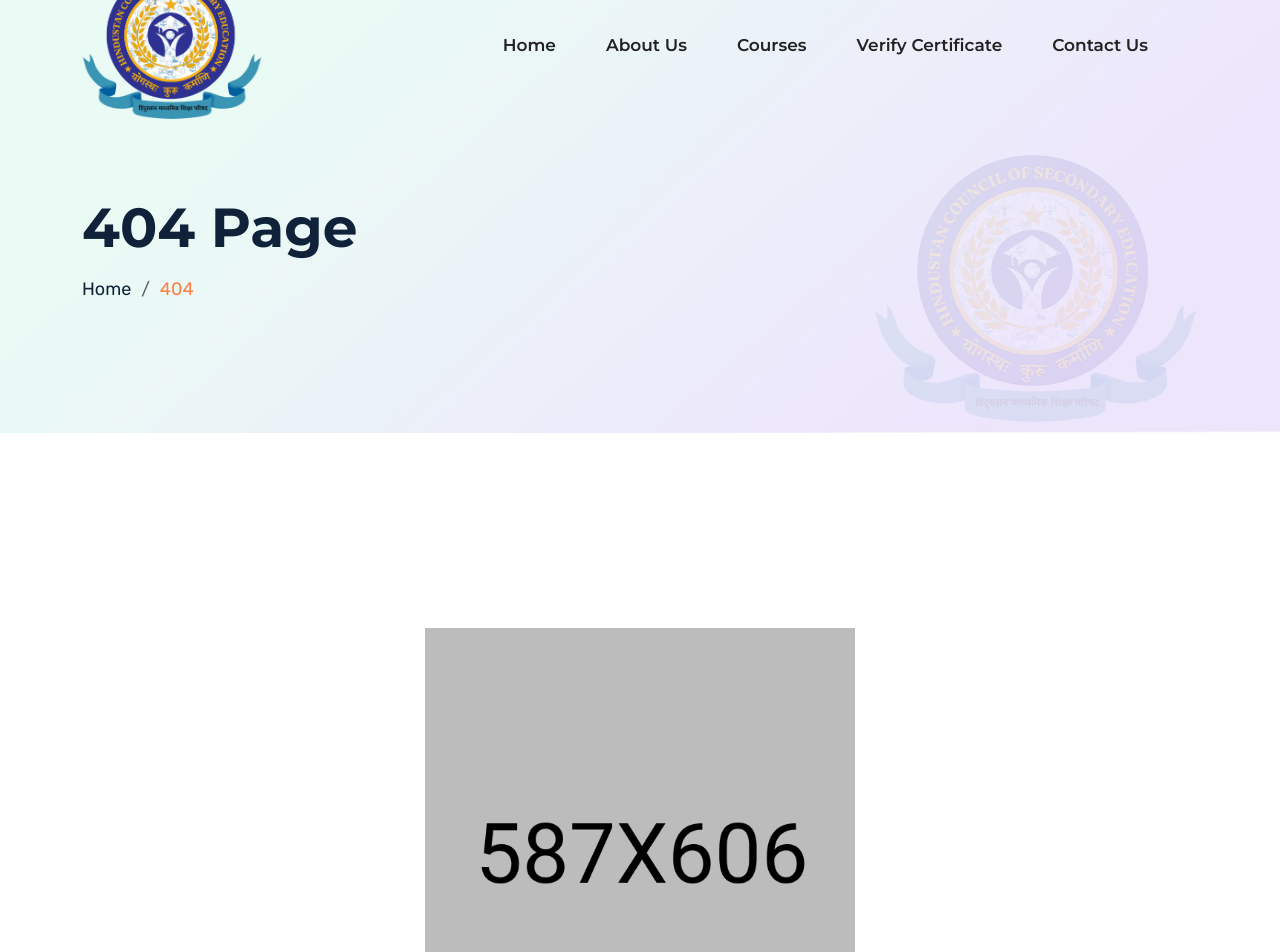
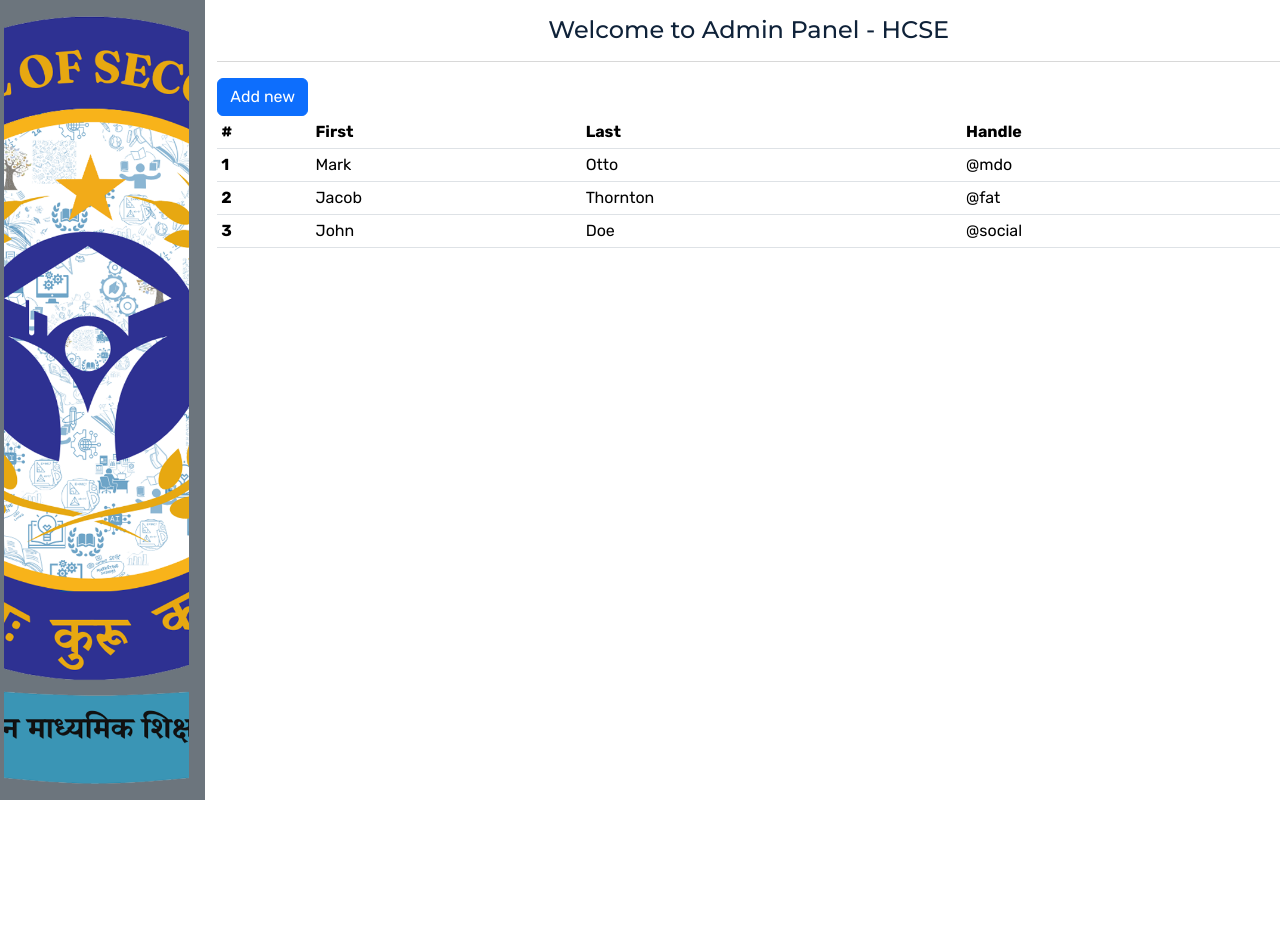
Before and after one commit to Pankajvijaybhatnagar/hind, a Next.js app: page /dashboard/students in a window 1280 px wide. Before the commit this address had no page. Shown: the top 952 px of the page. After the commit the page ends 896 px from the top, so only its background shows below. Built offline with nearby package versions, Linux system fonts and the light colour scheme.

Commit message:
added the student list to the dashboard

```diff
--- /dev/null
+++ b/app/dashboard/layout.js
@@ -0,0 +1,21 @@
+import Sidebar from '@/component/dashboard/Sidebar'
+import Image from 'next/image'
+import React from 'react'
+
+export default function DashboardLayout  ({children})  {
+  return (
+      <div className='row'>
+          <div style={{ height: '100dvh' }} className='col-2 bg-secondary p-3 text-white' >
+              <Image style={{height:"100px !important", width:"60px"}} width={150} height={200} src={'/images/logo3.png'} />
+              <Sidebar/>
+          </div>
+          <div className='col-10 p3'>
+              <h4 className='text-bold text-center pt-3'>Welcome to Admin Panel - HCSE</h4>
+              <hr/>
+              <div style={{ height: '85dvh' }} className='overflow-auto'>
+                  {children}
+              </div>
+          </div>
+      </div>
+  )
+}
--- /dev/null
+++ b/app/dashboard/students/page.js
@@ -0,0 +1,28 @@
+
+"use client"
+
+import AddStudentForm from '@/component/dashboard/AddStudentForm'
+import StudentsList from '@/component/dashboard/StudentsList'
+import React from 'react'
+
+const page = () => {
+    const [islistShow, setIsListShow] = React.useState(true)
+    const handleListShow = () => {
+        setIsListShow(!islistShow)
+    }
+  return (
+      <>
+          {
+              islistShow ?
+                  <>
+                      <button onClick={handleListShow} className='btn btn-primary'>Add new</button>
+                  <StudentsList />
+                      </>
+                  : <AddStudentForm/>
+          }
+
+      </>
+  )
+}
+
+export default page
--- /dev/null
+++ b/component/dashboard/AddStudentForm.js
@@ -0,0 +1,22 @@
+import React from 'react'
+
+const AddStudentForm = () => {
+  return (
+      <div>
+        <h1>Add Student</h1>
+        <form>
+          <div className="mb-3">
+            <label htmlFor="firstName" className="form-label">First Name</label>
+            <input type="text" className="form-control" id="firstName" />
+          </div>
+          <div className="mb-3">
+            <label htmlFor="lastName" className="form-label">Last Name</label>
+            <input type="text" className="form-control" id="lastName" />
+          </div>
+          <button type="submit" className="btn btn-primary">Submit</button>
+        </form>
+    </div>
+  )
+}
+
+export default AddStudentForm
--- /dev/null
+++ b/component/dashboard/Sidebar.js
@@ -0,0 +1,37 @@
+import Link from "next/link";
+import React from "react";
+
+const Sidebar = () => {
+  const menus = [
+    {
+      name: "Home",
+      link: "/dashboard",
+    },
+    {
+      name: "Students",
+      link: "/dashboard/students",
+    },
+  ];
+
+  return (
+    <div className=" p-3">
+      <ul className="navbar-nav justify-content-end flex-grow-1 pe-3">
+        {/* <li className="nav-item">
+          <a className="nav-link active" aria-current="page" href="#">
+            Home
+          </a>
+        </li> */}
+        {menus.map((menu, i) => (
+          <li className="nav-item">
+            <Link className="nav-link " href={menu.link} key={i}>
+              {menu.name}
+            </Link>
+          </li>
+        ))}
+
+      </ul>
+    </div>
+  );
+};
+
+export default Sidebar;
--- /dev/null
+++ b/component/dashboard/StudentsList.js
@@ -0,0 +1,40 @@
+import React from "react";
+
+const StudentsList = () => {
+  return (
+    <div>
+      <table className="table  table-hover table-sm table-responsive">
+        <thead>
+          <tr>
+            <th scope="col">#</th>
+            <th scope="col">First</th>
+            <th scope="col">Last</th>
+            <th scope="col">Handle</th>
+          </tr>
+        </thead>
+        <tbody>
+          <tr>
+            <th scope="row">1</th>
+            <td>Mark</td>
+            <td>Otto</td>
+            <td>@mdo</td>
+          </tr>
+          <tr>
+            <th scope="row">2</th>
+            <td>Jacob</td>
+            <td>Thornton</td>
+            <td>@fat</td>
+          </tr>
+          <tr>
+            <th scope="row">3</th>
+            <td>John</td>
+            <td>Doe</td>
+            <td>@social</td>
+          </tr>
+        </tbody>
+      </table>
+    </div>
+  );
+};
+
+export default StudentsList;
--- a/component/form/LoginForm.js
+++ b/component/form/LoginForm.js
@@ -52,7 +52,7 @@ const LoginForm = () => {
           </div>
         </div>
         <div className="col-xl-12">
-          <div className="tf__login_imput tf__login_check_area">
+          {/* <div className="tf__login_imput tf__login_check_area">
             <div className="form-check">
               <input
                 className="form-check-input"
@@ -65,7 +65,7 @@ const LoginForm = () => {
               </label>
             </div>
             <a href="#">Forget Password ?</a>
-          </div>
+          </div> */}
         </div>
         <div className="col-xl-12">
           <div className="tf__login_imput">
```
Also changed, not shown: app/dashboard/page.js (added, +14 -0 lines), component/authentication/LoginSection.js (+4 -4 lines), component/dashboard/Cards.js (added, +42 -0 lines), middlewares/AuthMiddleware.js (added, +9 -0 lines).
